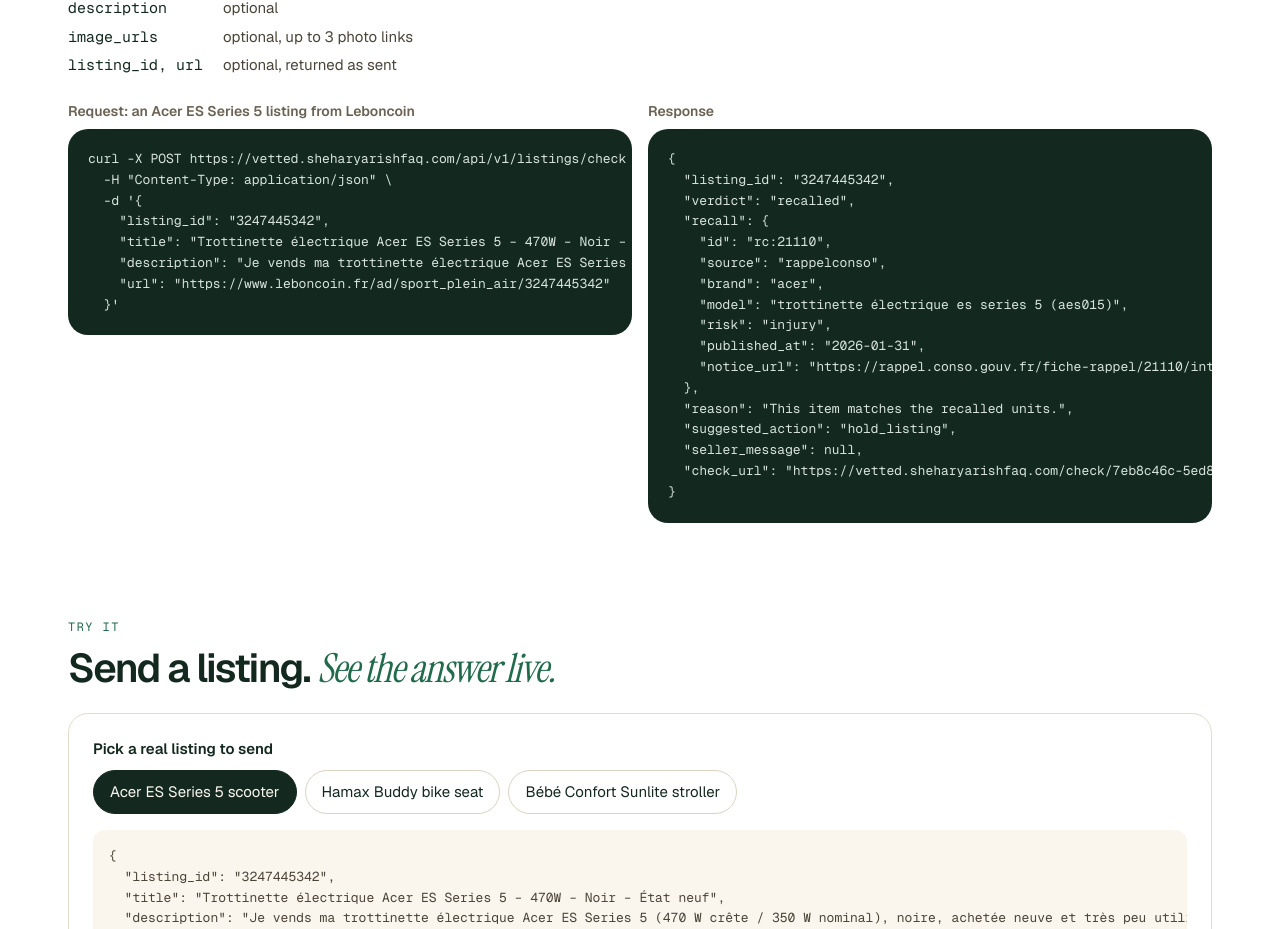
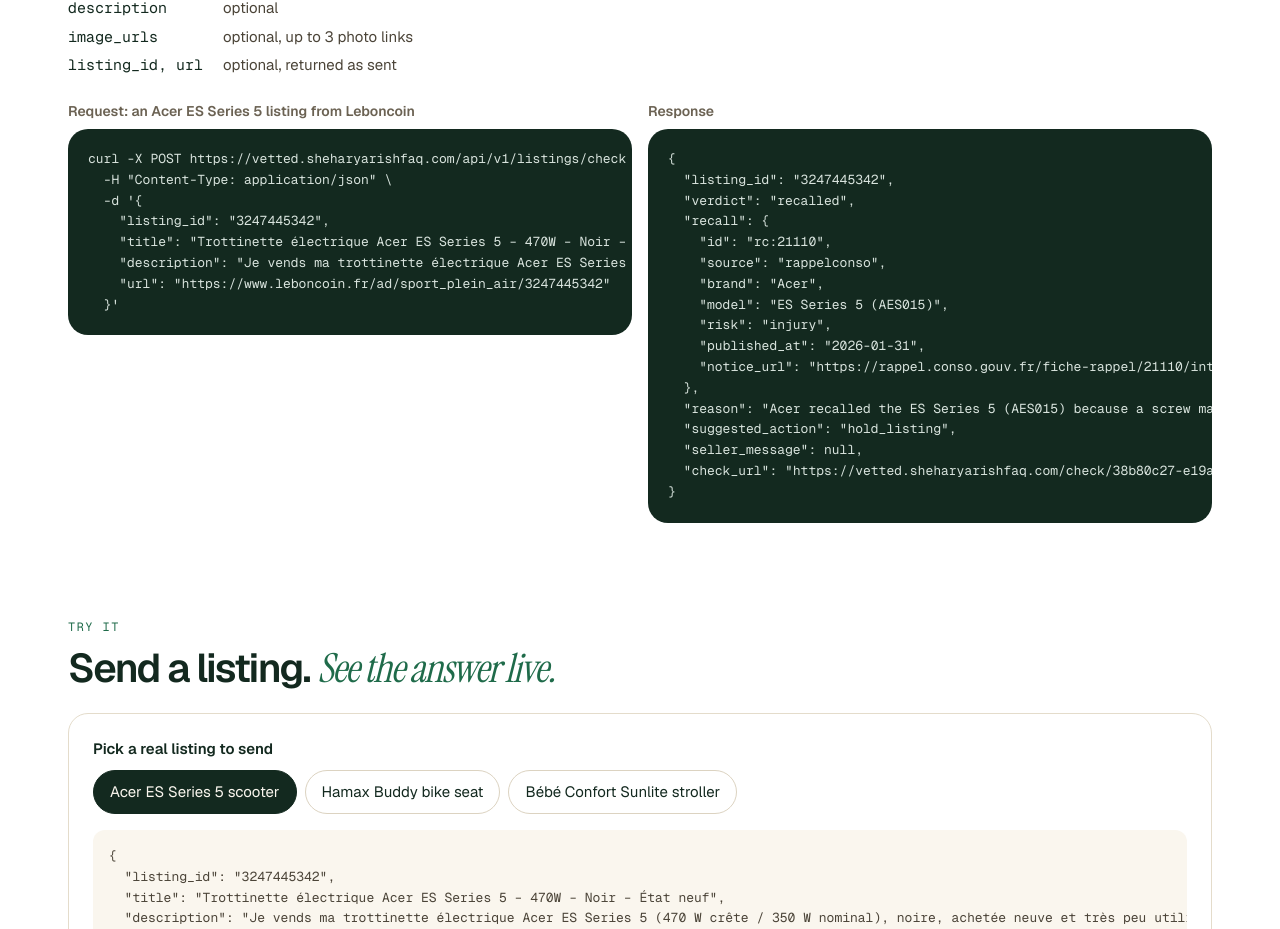
Before and after one commit to sheharyarIshfaq/vetted, a Next.js app: page /platforms in a window 1280 px wide. Shown: the part 1478-2407 px from the top of the page. Built offline with nearby package versions, Linux system fonts and the light colour scheme.

Commit message:
show a live api response on the platforms page

```diff
--- a/src/app/platforms/page.tsx
+++ b/src/app/platforms/page.tsx
@@ -19,23 +19,23 @@
     "url": "https://www.leboncoin.fr/ad/sport_plein_air/3247445342"
   }'`;
 
-// The endpoint's answer to the request above, as returned.
+// The live endpoint's answer to the request above, as returned on 25 Oct 2026.
 const RESPONSE = `{
   "listing_id": "3247445342",
   "verdict": "recalled",
   "recall": {
     "id": "rc:21110",
     "source": "rappelconso",
-    "brand": "acer",
-    "model": "trottinette électrique es series 5 (aes015)",
+    "brand": "Acer",
+    "model": "ES Series 5 (AES015)",
     "risk": "injury",
     "published_at": "2026-01-31",
     "notice_url": "https://rappel.conso.gouv.fr/fiche-rappel/21110/interne"
   },
-  "reason": "This item matches the recalled units.",
+  "reason": "Acer recalled the ES Series 5 (AES015) because a screw may not have been tightened enough during production and could come loose during normal use. Every unit is affected.",
   "suggested_action": "hold_listing",
   "seller_message": null,
-  "check_url": "https://vetted.sheharyarishfaq.com/check/7eb8c46c-5ed8-4302-8aaa-46aec281b597"
+  "check_url": "https://vetted.sheharyarishfaq.com/check/38b80c27-e19a-4dfc-9167-80e4f8867906"
 }`;
 
 const STEPS = [
```
